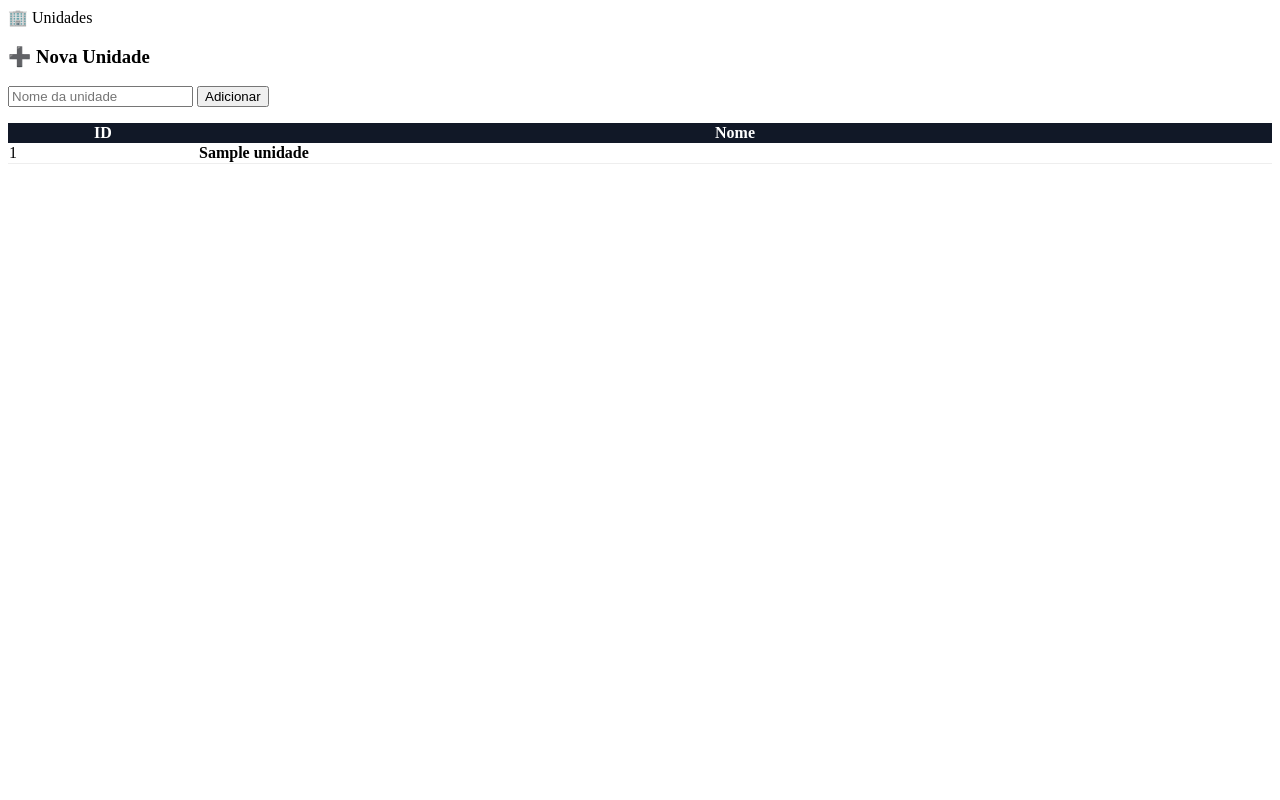
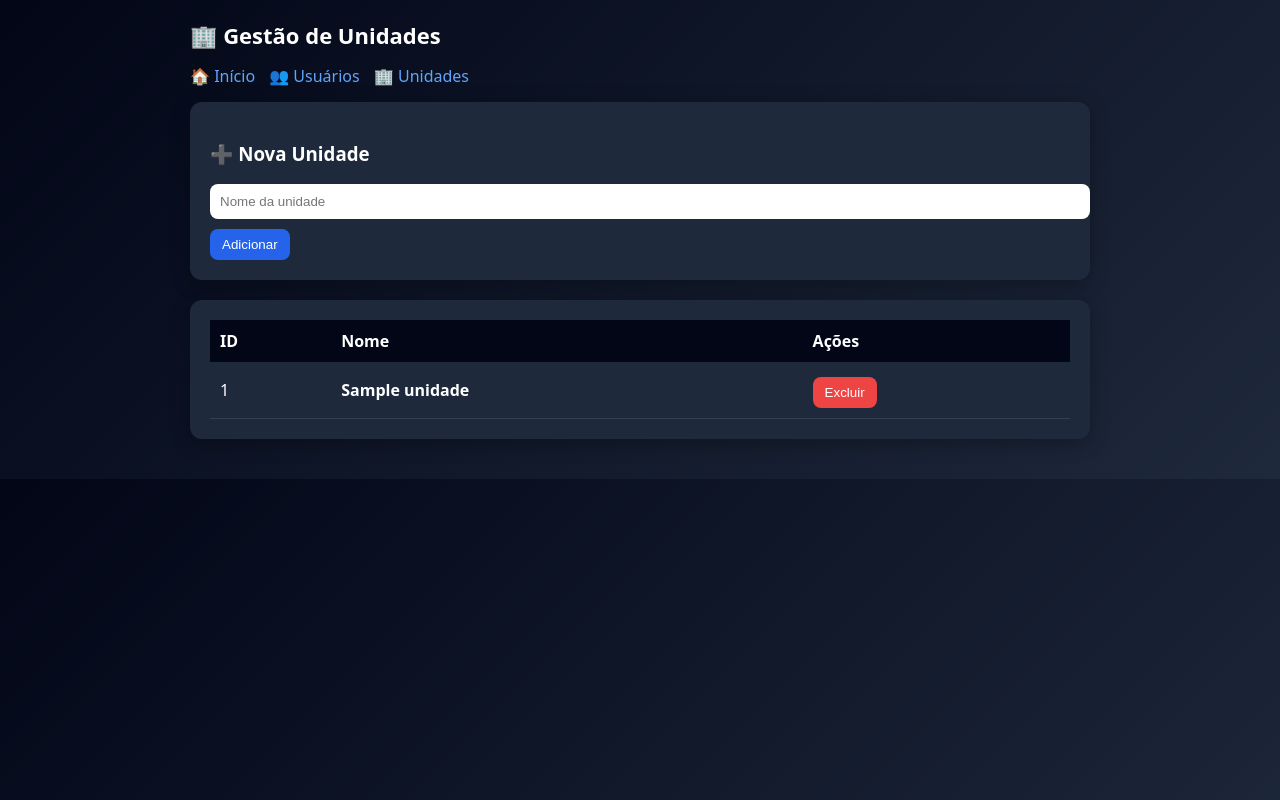
Before and after one commit to thiagoTBA/ata-online, a Flask app: page /admin/unidades in a window 1280 px wide. Run offline with Flask 3, Linux system fonts and the light colour scheme; the visitor is signed in with stand-in values (Sample User, id 1); tables that the repository leaves empty hold one stand-in row (values such as "Sample post"); a database or web service that is not in the repository returns one stand-in record (values such as "Sample title"); some libraries are stand-ins or nearby versions.

Commit message:
REWORK 3.0

```diff
--- a/app.py
+++ b/app.py
@@ -244,6 +244,7 @@ def create_user():
         cur.close()
         db.close()
 
+    log_action(session["user_id"], "CRIAR_USUARIO", f"user={cpf}")
     # 🔥 mostra a senha gerada
     return f"""
     <h2>Usuário criado</h2>
@@ -522,6 +523,7 @@ def tramitar(id):
         cur.close()
         db.close()
 
+    log_action(session["user_id"], "TRAMITOU", f"id={id} -> unidade={nova_unidade}")
     return redirect("/secretaria")
 # ---------------- COORDENAÇÃO ----------------
 @app.route("/coordenacao")
@@ -622,6 +624,7 @@ def add():
     db.commit()
     cur.close()
     db.close()
+    log_action(session["user_id"], "CRIAR_REQUERIMENTO", f"aluno={aluno_nome}")
 
     return redirect("/")
 
@@ -777,6 +780,7 @@ def parecer(id):
             ))
 
         db.commit()
+        log_action(session["user_id"], "PARECER", f"id={id} | {decisao}")
 
     except Exception as e:
         db.rollback()
@@ -788,6 +792,42 @@ def parecer(id):
 
     return redirect("/coordenacao")
 
+# ---------------- AUDITORIA ---------------
+@app.route("/admin/logs_unidade")
+def logs_unidade():
+    if "user_id" not in session:
+        return redirect("/login")
+
+    if session.get("role") not in ["admin", "unit_admin"]:
+        return "Sem permissão", 403
+
+    db = get_db()
+    cur = db.cursor()
+
+    # 🔥 pega logs só da unidade do admin
+    cur.execute("""
+        SELECT l.acao, l.detalhes, l.criado_em, u.username
+        FROM logs l
+        JOIN usuarios u ON u.id = l.user_id
+        WHERE u.unidade_id = %s
+        ORDER BY l.criado_em DESC
+        LIMIT 200
+    """, (session["unidade_id"],))
+
+    logs = [
+        {
+            "acao": r[0],
+            "detalhes": r[1],
+            "criado_em": r[2],
+            "username": r[3]
+        }
+        for r in cur.fetchall()
+    ]
+
+    cur.close()
+    db.close()
+
+    return render_template("logs_unidade.html", logs=logs)
 # ---------------- ANEXO ---------------
 @app.route("/coord_tramitar/<int:id>", methods=["POST"])
 def coord_tramitar(id):
@@ -880,6 +920,7 @@ def create_full_user():
         cur.close()
         db.close()
 
+    log_action(session["user_id"], "CRIAR_USUARIO", f"user={username}")
     return f"""
     <script>
     alert("Usuário criado!\\nLogin: {username}\\nSenha: {senha}");
@@ -924,6 +965,7 @@ def enviar_coord(id):
     cur.close()
     db.close()
 
+
     return redirect("/secretaria")
 
 # ---------------- ADMIN UNIDADES ----------------
@@ -945,6 +987,7 @@ def admin_unidades():
         try:
             cur.execute("INSERT INTO unidades (nome) VALUES (%s)", (nome,))
             db.commit()
+            log_action(session["user_id"], "CRIAR_UNIDADE", f"nome={nome}")
         except:
             return "Unidade já existe"
 
@@ -998,6 +1041,7 @@ def admin_users():
                 SET role=%s
                 WHERE id=%s AND unidade_id=%s
             """, (new_role, user_id, unidade_id))
+
 
         db.commit()
 
@@ -1120,11 +1164,34 @@ def change_password():
     db.commit()
     cur.close()
     db.close()
-
     log_action(session["user_id"], "CHANGE_PASSWORD")
 
     return redirect("/")
 
+# ---------------- DELETE unidade ----------------
+@app.route("/admin/delete_unidade/<int:id>", methods=["POST"])
+def delete_unidade(id):
+    if not is_admin():
+        return "Acesso negado", 403
+
+    db = get_db()
+    cur = db.cursor()
+
+    try:
+        cur.execute("DELETE FROM unidades WHERE id=%s", (id,))
+        db.commit()
+
+        log_action(session["user_id"], "DELETE_UNIDADE", f"id={id}")
+
+    except Exception as e:
+        db.rollback()
+        return f"Erro ao excluir: {e}", 500
+
+    finally:
+        cur.close()
+        db.close()
+
+    return redirect("/admin/unidades")
 # ---------------- DELETE USER ----------------
 
 @app.route("/admin/delete_user/<int:id>", methods=["POST"])
--- a/templates/admin_users.html
+++ b/templates/admin_users.html
@@ -214,6 +214,11 @@ button {
 </table>
 
 </div>
+<div style="margin-bottom:10px;">
+  <a href="/">🏠 Início</a> |
+  <a href="/secretaria">🏢 Secretaria</a> |
+  <a href="/coordenacao">🎓 Coordenação</a>
+</div>
 
 </body>
 </html>
--- a/templates/coordenacao.html
+++ b/templates/coordenacao.html
@@ -47,6 +47,11 @@ button {
 <body>
 
 <h2>📌 Coordenação</h2>
+<div style="margin-bottom:10px;">
+  <a href="/">🏠 Início</a> |
+  <a href="/secretaria">🏢 Secretaria</a> |
+  <a href="/coordenacao">🎓 Coordenação</a>
+</div>
 
 {% for ata in atas %}
 <div class="card">
--- a/templates/unidades.html
+++ b/templates/unidades.html
@@ -1,30 +1,140 @@
-<div class="header">
-  🏢 Unidades
-</div>
+<!DOCTYPE html>
+<html lang="pt-BR">
+<head>
+<meta charset="UTF-8">
+<title>Unidades</title>
+
+<style>
+body {
+  margin:0;
+  font-family: system-ui;
+  background: linear-gradient(135deg, #020617, #1e293b);
+  color: white;
+}
+
+.container {
+  max-width:900px;
+  margin:auto;
+  padding:20px;
+}
+
+.header {
+  font-size:22px;
+  font-weight:bold;
+  margin-bottom:15px;
+}
+
+.nav {
+  margin-bottom:15px;
+}
+
+.nav a {
+  color:#60a5fa;
+  text-decoration:none;
+  margin-right:10px;
+}
+
+.card {
+  background:#1e293b;
+  padding:20px;
+  border-radius:12px;
+  margin-bottom:20px;
+  box-shadow:0 4px 20px rgba(0,0,0,0.3);
+}
+
+input {
+  padding:10px;
+  border-radius:8px;
+  border:none;
+  width:100%;
+  margin-bottom:10px;
+}
+
+button {
+  padding:8px 12px;
+  border:none;
+  border-radius:8px;
+  cursor:pointer;
+}
+
+.btn-add {
+  background:#2563eb;
+  color:white;
+}
+
+.btn-delete {
+  background:#ef4444;
+  color:white;
+  margin-top:5px;
+}
+
+table {
+  width:100%;
+  border-collapse:collapse;
+}
+
+th {
+  background:#020617;
+  padding:10px;
+  text-align:left;
+}
+
+td {
+  padding:10px;
+  border-bottom:1px solid #334155;
+}
+
+tr:hover {
+  background:#334155;
+}
+</style>
+</head>
+
+<body>
 
 <div class="container">
 
+<div class="header">🏢 Gestão de Unidades</div>
+
+<div class="nav">
+  <a href="/">🏠 Início</a>
+  <a href="/admin/users">👥 Usuários</a>
+  <a href="/admin/unidades">🏢 Unidades</a>
+</div>
+
+<!-- 🔥 CRIAR -->
 <div class="card">
   <h3>➕ Nova Unidade</h3>
 
   <form method="POST">
     <input name="nome" placeholder="Nome da unidade" required>
-    <button>Adicionar</button>
+    <button class="btn-add">Adicionar</button>
   </form>
 </div>
 
+<!-- 🔥 LISTA -->
 <div class="card">
 
-<table style="width:100%; border-collapse:collapse;">
-<tr style="background:#111827; color:white;">
+  <table>
+    <tr>
       <th>ID</th>
       <th>Nome</th>
+      <th>Ações</th>
     </tr>
 
     {% for u in unidades %}
-<tr style="border-bottom:1px solid #eee">
+    <tr>
       <td>{{ u[0] }}</td>
-  <td><b>{{ u[1] }}</b></td>
+
+      <td>
+        <b>{{ u[1] }}</b>
+      </td>
+
+      <td>
+        <form method="POST" action="/admin/delete_unidade/{{ u[0] }}">
+          <button class="btn-delete">Excluir</button>
+        </form>
+      </td>
     </tr>
     {% endfor %}
 
@@ -33,3 +143,6 @@
 </div>
 
 </div>
+
+</body>
+</html>
```
Also changed, not shown: templates/index.html (+11 -14 lines), templates/logs.html (+75 -18 lines), templates/register.html (+50 -14 lines), templates/secretaria.html (+28 -2 lines). Lines whose indentation alone changed are shown as unchanged.
